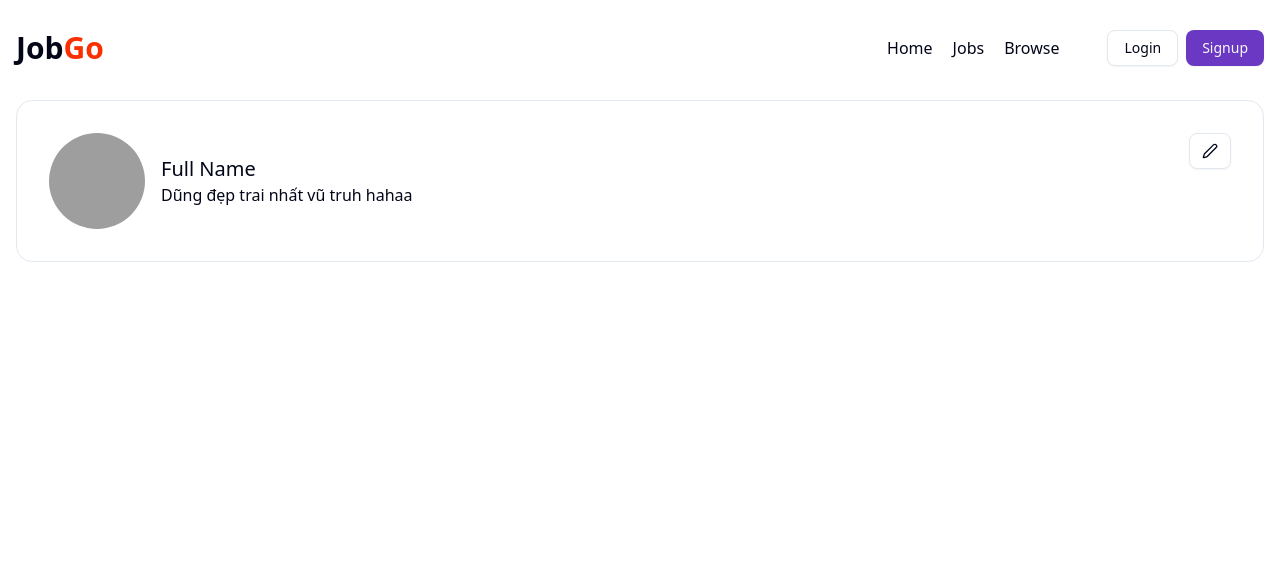
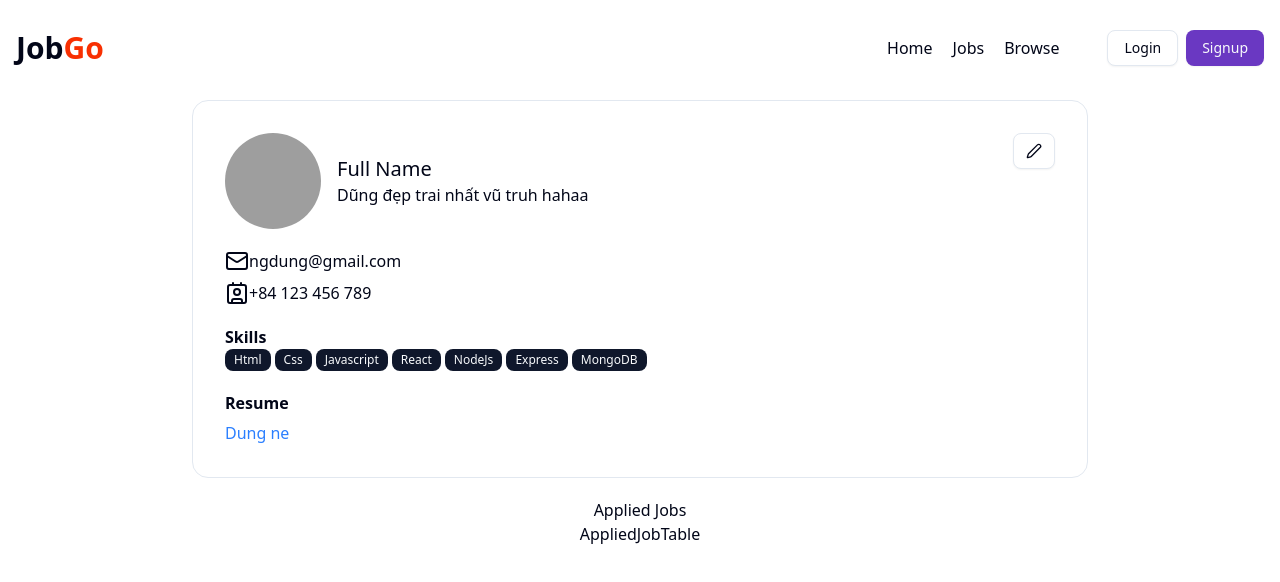
Before and after one commit to nguyendungnd204/jobgo-frontend, a React (Vite) app: page /profile in a window 1280 px wide. Shown: the top 582 px of the page. Built offline with nearby package versions, Linux system fonts and the light colour scheme; no server answers; grey boxes are pictures that could not be loaded.

Commit message:
Profile UI

```diff
--- /dev/null
+++ b/src/components/AppliedJobTable.jsx
@@ -0,0 +1,9 @@
+import React from 'react'
+
+const AppliedJobTable = () => {
+  return (
+    <div>AppliedJobTable</div>
+  )
+}
+
+export default AppliedJobTable
--- a/src/components/LastestJobs.jsx
+++ b/src/components/LastestJobs.jsx
@@ -5,7 +5,7 @@ const randomJobs = [1,2,3,4,5,6,7,8]
 const LastestJobs = () => {
   return (
     <div className='max-w-7xl mx-auto my-20'>
-        <h1 className='text-4xl font-bold'><span className='text-[#6A38C2]'>Lastest & Top</span>Job Openings</h1>
+        <h1 className='text-4xl font-bold'><span className='text-[#6A38C2]'>Lastest & Top</span> Job Openings</h1>
         <div className='grid grid-cols-3 gap-4 my-5'>
           {
             randomJobs.slice(0,6).map((item, index) => <LastestJobCard />)
--- a/src/components/Profile.jsx
+++ b/src/components/Profile.jsx
@@ -2,13 +2,19 @@ import React from 'react'
 import Navbar from './shared/Navbar'
 import { Avatar, AvatarImage } from './ui/avatar'
 import { Button } from './ui/button'
-import { Pen } from 'lucide-react'
+import { Contact, Mail, Pen } from 'lucide-react'
+import { Badge } from './ui/badge'
+import { Label } from './ui/label'
+import AppliedJobTable from './AppliedJobTable'
+
+const skills = ["Html", "Css", "Javascript", "React", "NodeJs", "Express", "MongoDB"]
 
 const Profile = () => {
+    const isResume = true // Kiểm tra xem có phải là resume hay không
     return (
         <div>
             <Navbar />
-            <div className='max-w-7xl mx-auto bg-white border boder-gray-200 rounded-2xl my-5 p-8'>
+            <div className='max-w-4xl mx-auto bg-white border boder-gray-200 rounded-2xl my-5 p-8'>
                 <div className='flex justify-between items-start'>
                     {/* Phần Avatar + Thông tin */}
                     <div className='flex items-center gap-4'>
@@ -22,13 +28,40 @@ const Profile = () => {
                     </div>
 
                     {/* Nút Edit nằm bên phải */}
-                    <Button variant='outline'>
+                    <Button variant='outline' className='text-right'>
                         <Pen className='w-4 h-4' />
                     </Button>
                 </div>
+                <div className='my-5'>
+                    <div className='flex items-enter gap3 my-2'>
+                        <Mail />
+                        <span>ngdung@gmail.com</span>
+                    </div>
+                    <div className='flex items-enter gap3 my-2'>
+                        <Contact />
+                        <span>+84 123 456 789</span>
+                    </div>
+                </div>
+                <div className='text-left my-5'>
+                    <h1 className='text-md font-bold'>Skills</h1>
+                    <div className='flex items-center gap-1'>
+                        {
+                            skills.length != 0 ? skills.map((item, index) => <Badge key={index}>{item}</Badge>) : <span>NA</span>
+                        }
+                    </div>
 
+                </div>
+                <div className='grid w-full max-w-sm items-center gap-1.5 text-left'>
+                    <Label className='text-md font-bold'>Resume</Label>
+                    {
+                        isResume ? <a target='blank' href='' className='text-blue-500 w-full hover:underline cursor-pointer'>Dung ne</a> : <span className='text-gray-500'>NA</span>
+                    }
+                </div>
 
-
+            </div>
+            <div className='max-w-4xl mx-auto bg-white rounded-2xl'>
+                <h1>Applied Jobs</h1>
+                <AppliedJobTable />
             </div>
         </div>
 
--- a/src/components/shared/Navbar.jsx
+++ b/src/components/shared/Navbar.jsx
@@ -12,7 +12,7 @@ import store from '@/redux/store'
 const Navbar = () => {
   const {user} = useSelector(store => store.auth);
   return (
-    <div className='bg-white'>
+    <div className='bg-white '>
       <div className='flex items-center justify-between mx-auto max-7xl h-16'>
 
         <div>
```
